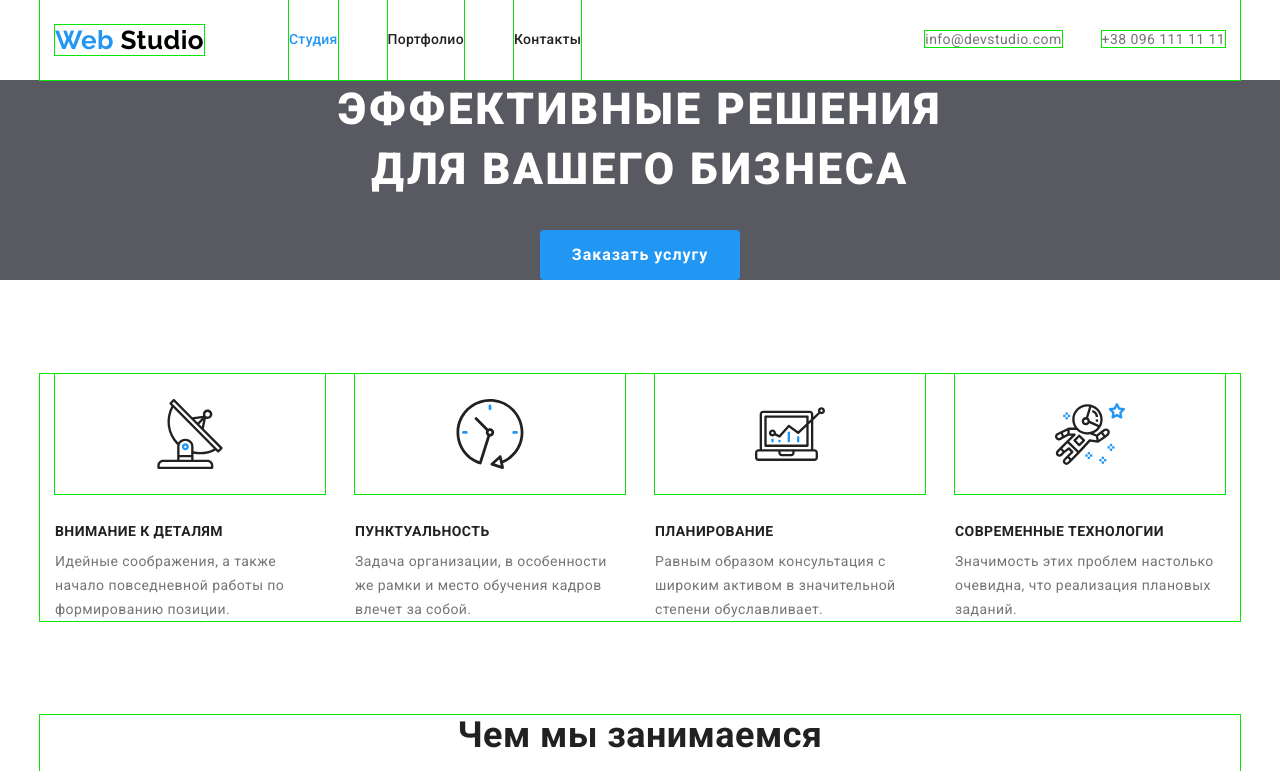
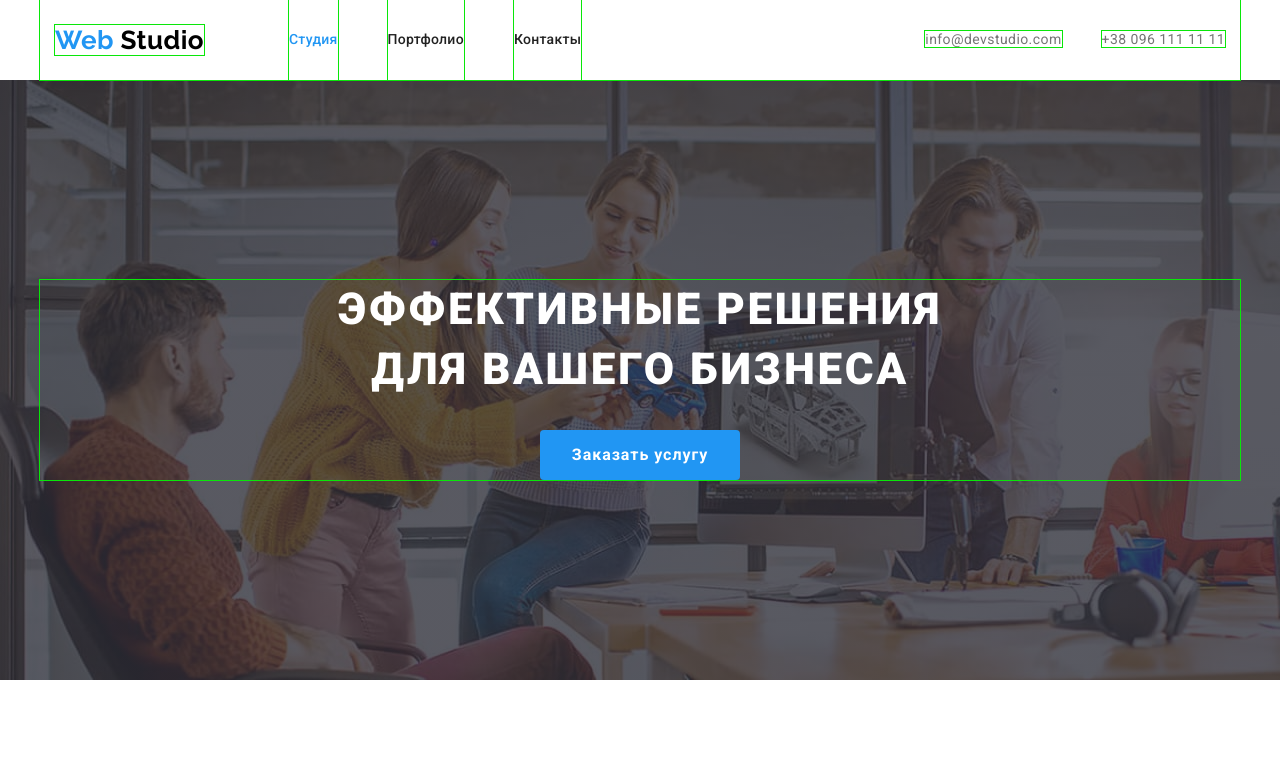
Before and after one commit to BogdanovaMarina/goit-markup-hw-04, a plain HTML site: page index.html in a window 1280 px wide. Shown: the top 771 px of the page. Drawn offline with Linux system fonts and the light colour scheme.

Commit message:
Добавляет фон для hero

```diff
--- a/css/styles.css
+++ b/css/styles.css
@@ -127,8 +127,21 @@ a {
 
 /* hero */
 .hero {
+  display: flex;
+  align-items: center;
+  text-align: center;
+
+  max-width: 1600px;
+  height: 600px;
+  margin-right: auto;
+  margin-left: auto;
+
   background-color: rgba(47, 48, 58, 0.8);
-  text-align: center;
+  background-image: linear-gradient(
+      rgba(47, 48, 58, 0.8),
+      rgba(47, 48, 58, 0.8)
+    ),
+    url('../images/header-optimized.jpg');
 }
 .hero-title {
   margin-top: 0;
@@ -138,12 +151,13 @@ a {
   font-weight: 900;
   font-size: 44px;
   line-height: 1.36;
-  text-align: center;
   letter-spacing: 0.06em;
   text-transform: uppercase;
   color: var(--third-color);
 }
 .button {
+  display: inline-flex;
+
   border: var(--accent-color);
   border-radius: 4px;
   padding: 10px 32px;
--- a/index.html
+++ b/index.html
@@ -50,13 +50,17 @@
     <!-- уникальный контент страницы -->
     <main>
       <!-- герой! -->
+
       <section class="hero">
-        <h1 class="hero-title">
-          Эффективные решения <br />
-          для вашего бизнеса
-        </h1>
-        <button class="button">Заказать услугу</button>
+        <div class="container">
+          <h1 class="hero-title">
+            Эффективные решения <br />
+            для вашего бизнеса
+          </h1>
+          <button class="button">Заказать услугу</button>
+        </div>
       </section>
+
       <!-- секция особенности -->
       <section class="features">
         <div class="container">
```
Also changed, not shown: images/header-img.jpg (added), images/header-optimized.jpg (added).
